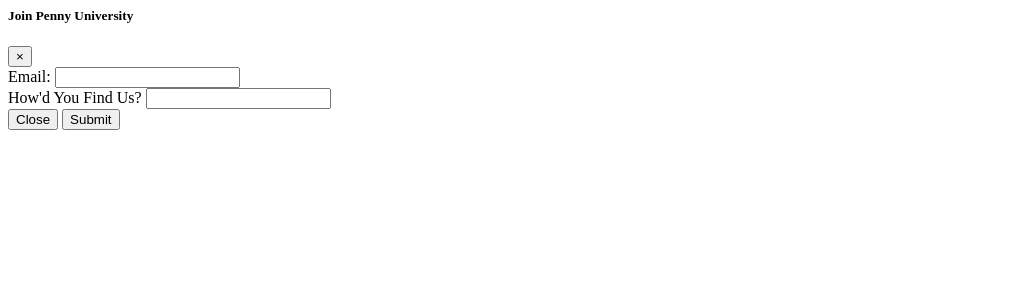
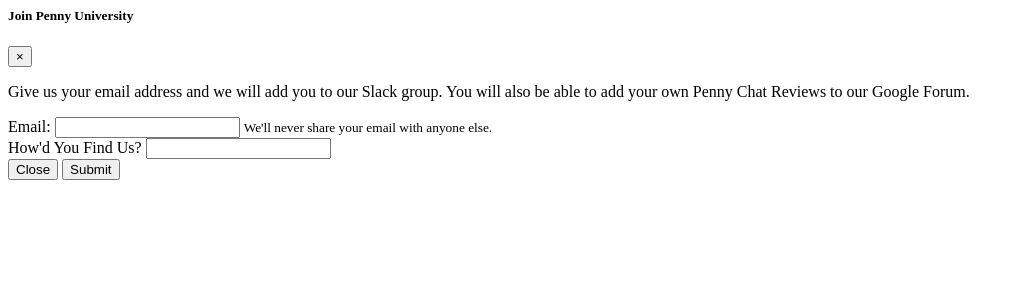
Before and after one commit to penny-university/penny_university, a Django app: template penny_u_django/home/templates/home/modal.html in a window 1280 px wide. Shown: the top 300 px of the page, without its empty margins (0-1024 px from the left). Run offline with Django 3.2, Linux system fonts and the light colour scheme; the template is opened without the code that fills it: values that come from a table or form of the project are taken from there, others are empty.

Commit message:
Form styling updates

```diff
--- a/penny_u_django/home/forms.py
+++ b/penny_u_django/home/forms.py
@@ -2,6 +2,7 @@
 
 
 class InviteForm(forms.Form):
-    email = forms.CharField(label="Email", widget=forms.EmailInput(attrs={"class": "form-control"}))
+    email = forms.CharField(label="Email", widget=forms.EmailInput(attrs={"class": "form-control"}),
+                            help_text="We'll never share your email with anyone else.")
     how_did_you_find_us = forms.CharField(label="How'd You Find Us?",
-                                          widget=forms.TextInput(attrs={"class": "form-control"}))
+                                          widget=forms.TextInput(attrs={"class": "form-control"}), required=False)
--- a/penny_u_django/home/templates/home/base.html
+++ b/penny_u_django/home/templates/home/base.html
@@ -19,7 +19,7 @@
 
         .overlay-text {
             position: relative;
-            z-index: 1000;
+            z-index: 1;
         }
 
         .postion-relative {
--- a/penny_u_django/home/templates/home/index.html
+++ b/penny_u_django/home/templates/home/index.html
@@ -11,7 +11,7 @@
 
     <div class="position-relative">
         <div class="overlay"></div>
-        <div class="jumbotron jumbotron-fluid mb-0 bg-image text-white d-flex align-items-center justify-content-center">
+        <div class="jumbotron mb-0 bg-image text-white d-flex align-items-center justify-content-center">
             <div class="overlay-text">
                 <h1 class="display-2">Penny University</h1>
                 <h3 class="mt-4">A peer to peer learning community</h3>
--- a/penny_u_django/home/templates/home/modal.html
+++ b/penny_u_django/home/templates/home/modal.html
@@ -10,13 +10,17 @@
             <form method="post">
                 {% csrf_token %}
                 <div class="modal-body">
+                    <p class="font-weight-light">
+                        Give us your email address and we will add you to our Slack group.
+                        You will also be able to add your own Penny Chat Reviews to our Google Forum.
+                    </p>
                     {% for field in form %}
                         <div class="form-group">
                             {{ field.errors }}
                             {{ field.label_tag }}
                             {{ field }}
                             {% if field.help_text %}
-                                <p class="help">{{ field.help_text|safe }}</p>
+                                <small class="form-text text-muted">{{ field.help_text|safe }}</small>
                             {% endif %}
                         </div>
                     {% endfor %}
```
